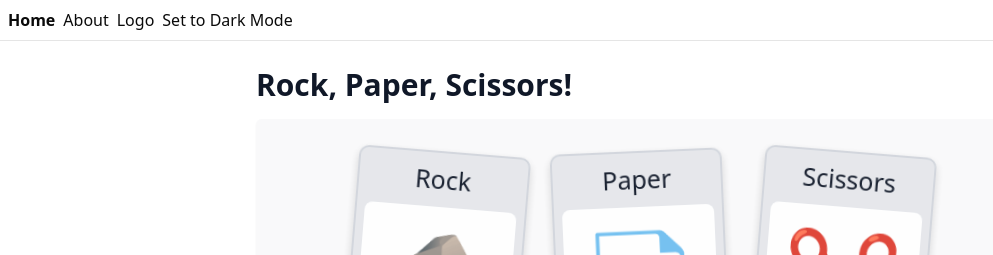
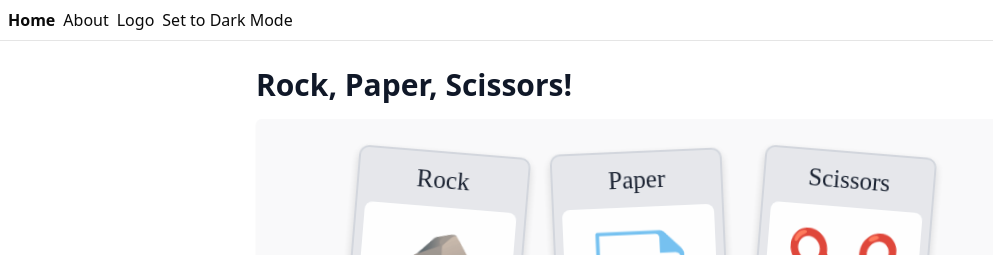
Before and after one commit to emilyeserven/motion-experiments, a React (Vite) app in the folder packages/client/: page / in a window 1280 px wide. Shown: the top 255 px of the page, without its empty margins (0-993 px from the left). Built offline with nearby package versions, Linux system fonts and the light colour scheme.

Commit message:
Added a fun font

```diff
--- a/packages/client/package.json
+++ b/packages/client/package.json
@@ -4,6 +4,7 @@
   "version": "1.0.0",
   "dependencies": {
     "@fastify/static": "^8.3.0",
+    "@fontsource/caveat": "^5.2.8",
     "@radix-ui/react-dialog": "^1.1.15",
     "@tailwindcss/vite": "^4.1.17",
     "@tanstack/react-query": "^5.90.8",
--- a/packages/client/src/components/Card.tsx
+++ b/packages/client/src/components/Card.tsx
@@ -68,7 +68,7 @@ export function Card({
           : {}
       }
     >
-      <span className="relative bottom-0 text-[25px]">{text ? text : icon}</span>
+      <span className="fun-font relative bottom-0 text-[25px]">{text ? text : icon}</span>
 
       <div className="rounded-md bg-white px-4 py-6">
         <span
--- a/packages/client/src/index.css
+++ b/packages/client/src/index.css
@@ -1,5 +1,6 @@
 @import "tailwindcss";
 @import "tw-animate-css";
+@import "@fontsource/caveat";
 
 @custom-variant dark (&:is(.dark *));
 
@@ -120,4 +121,7 @@
     body {
         @apply bg-background text-foreground;
     }
+    .fun-font {
+        font-family: 'Caveat'
+    }
 }
```
Also changed, not shown: 2 other files (tests, documents, lock files or other folders).
